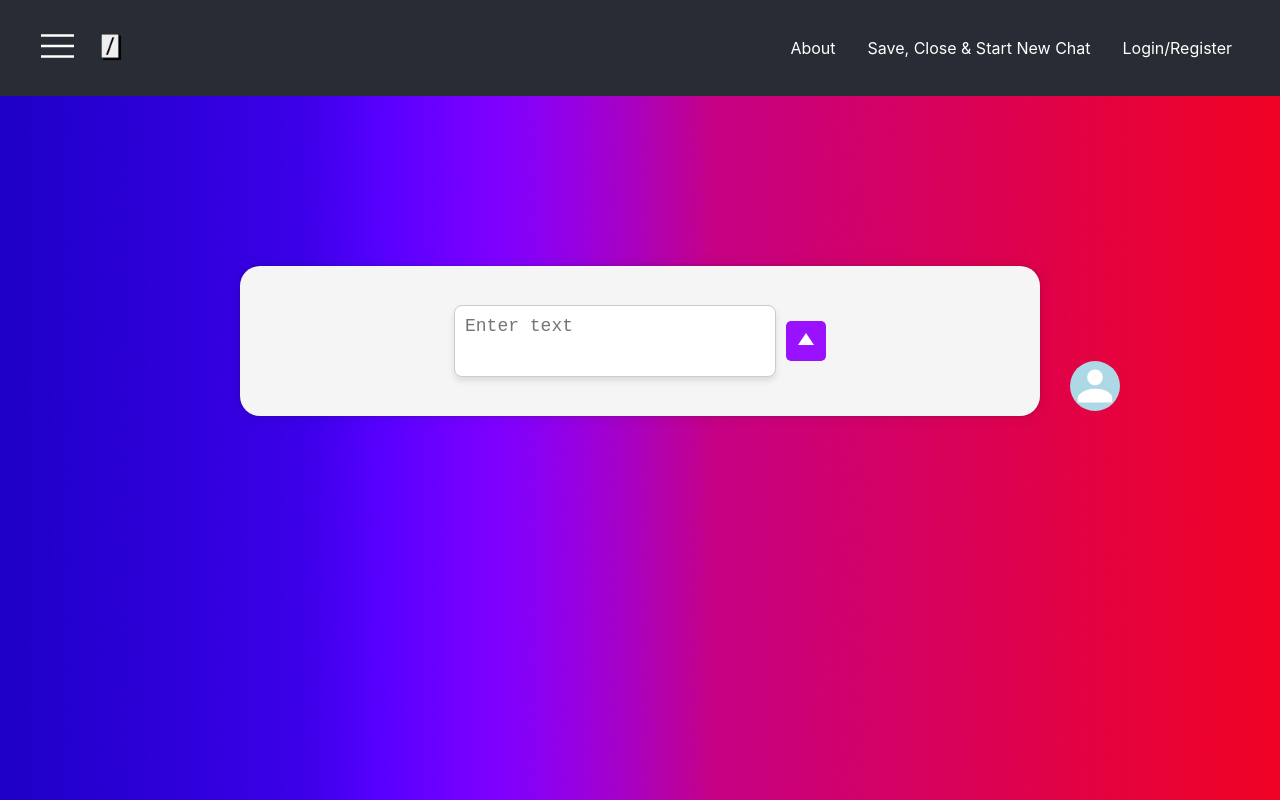
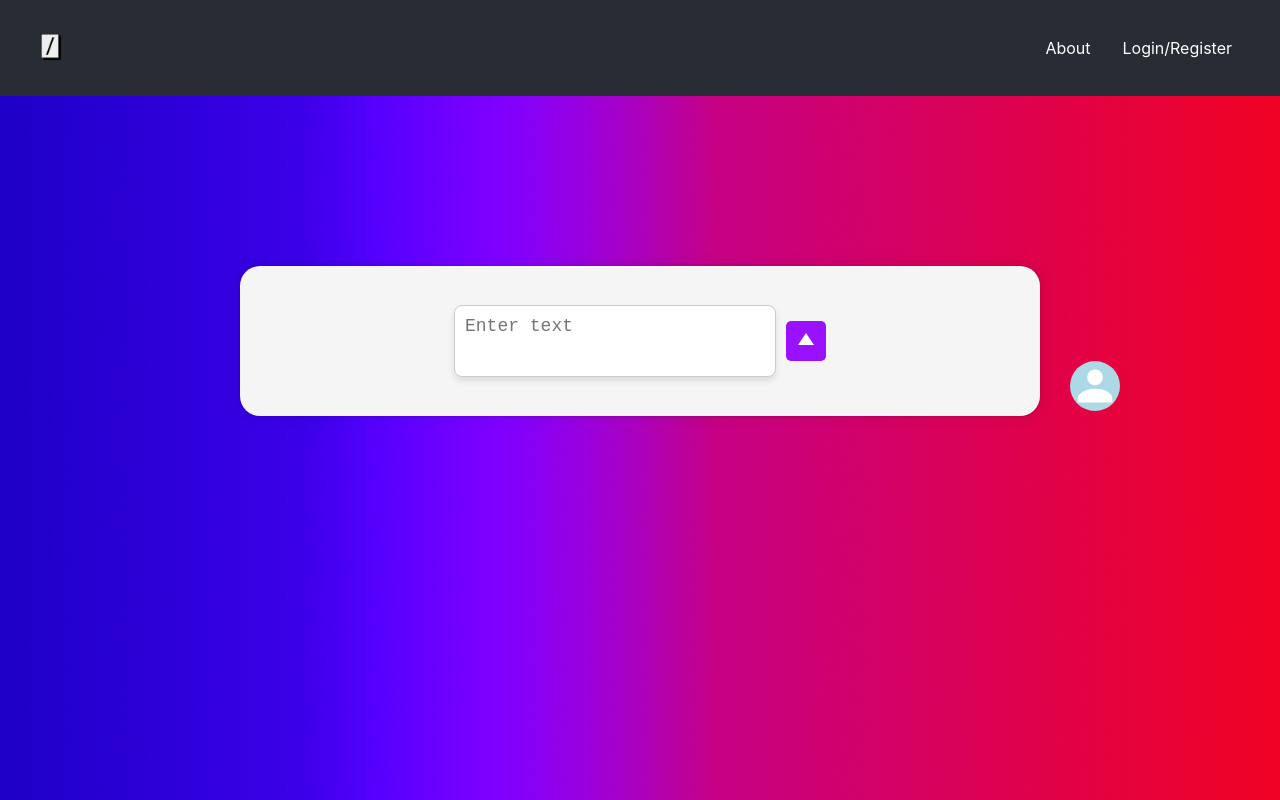
Before and after one commit to Steelcrawler/UofTHacks12, a React (Create React App) app in the folder frontend-new/: page / in a window 1280 px wide. Built offline with nearby package versions, Linux system fonts and the light colour scheme; no server answers.

Commit message:
hide hard-to-realize features

```diff
--- a/frontend-new/src/NavBar.js
+++ b/frontend-new/src/NavBar.js
@@ -7,12 +7,12 @@ const NavBar = ({ onLoginClick, onToggleSidebar, user, onLogout }) => {
   return (
     <nav className="navbar">
       <div className="navbar-logo">
-        <img src={three_lines} className="navbar-logo-img" alt="check_chat_history" onClick={onToggleSidebar} />
+        {/* <img src={three_lines} className="navbar-logo-img" alt="check_chat_history" onClick={onToggleSidebar} /> */}
         <img src={logo} className="navbar-logo-img" alt="logo" />
       </div>
       <ul className="navbar-links">
         <li><a href="#about">About</a></li>
-        <li><a href="#chat">Save, Close & Start New Chat</a></li>
+        {/* <li><a href="#chat">Save, Close & Start New Chat</a></li> */}
         <li>{user ? (
         <>
           <span>Welcome, {user}</span>
```
